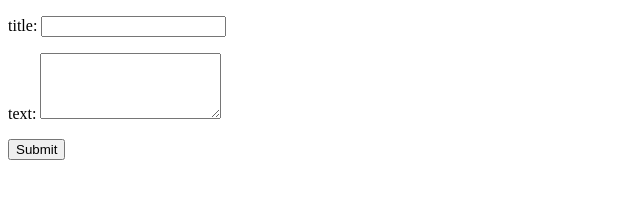
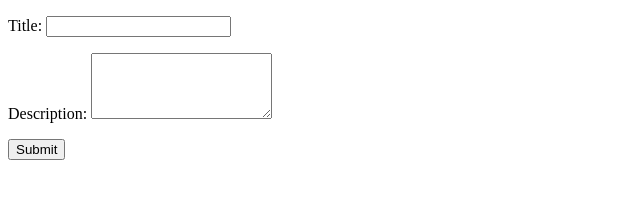
Before and after one commit to ankt271192/News-Dashboard-, a website: page public/submit.html in a window 1280 px wide. Shown: the whole page, without its empty margins (0-640 px from the left). Drawn offline with Linux system fonts and the light colour scheme.

Commit message:
modified submit.html

```diff
--- a/public/submit.html
+++ b/public/submit.html
@@ -5,8 +5,8 @@
 </head>
 <body>
   <form action="/submit" method="POST">
-    <p>title: <input type="text" name="username"></p>
-    <p>text: <textarea rows ="4"></textarea></p>
+    <p>Title: <input type="text" name="title"></p>
+    <p>Description: <textarea name="description" rows ="4"></textarea></p>
     <input type="submit" value="Submit">
   </form>
 </body>
```
